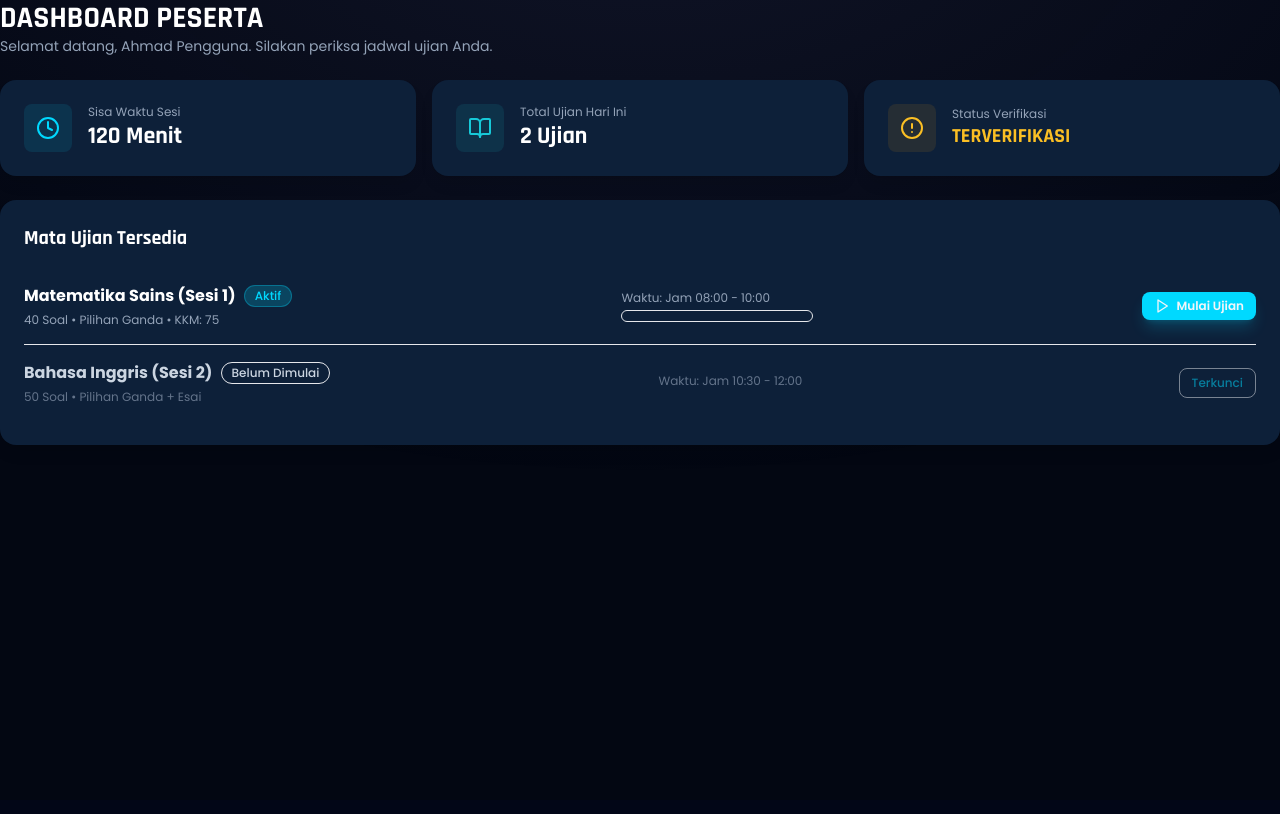
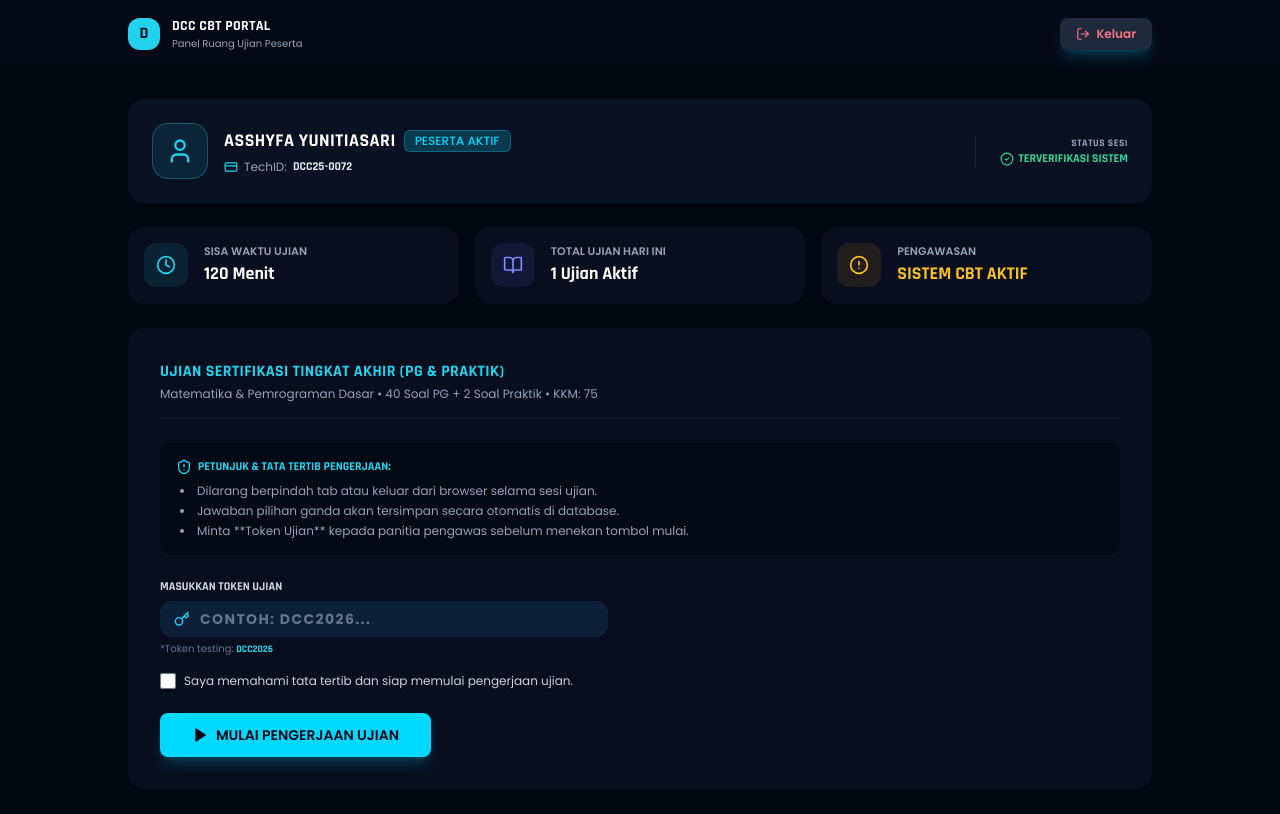
Before and after one commit to dcc-daruttaufiq/dcc-cbt-system, a React (Vite) app in the folder client/: page /dashboard-peserta in a window 1280 px wide. Shown: the top 814 px of the page. Built offline with nearby package versions, Linux system fonts and the light colour scheme.

Commit message:
feat: merge peserta dashboard code with ultra sleek UI and motion effects

```diff
--- a/client/src/pages/DashboardPeserta.jsx
+++ b/client/src/pages/DashboardPeserta.jsx
@@ -1,106 +1,259 @@
-import React from 'react';
+import React, { useState, useEffect } from 'react';
 import { motion } from 'framer-motion';
 import { useNavigate } from 'react-router-dom';
 import { useDocumentTitle } from '../hooks/useDocumentTitle';
-import Card from '../components/ui/Card';
+import Navbar from '../components/ui/Navbar';
+import Button from '../components/ui/Button';
+import Input from '../components/ui/Input';
 import Badge from '../components/ui/Badge';
-import Progress from '../components/ui/Progress';
-import Button from '../components/ui/Button';
-import { Clock, BookOpen, AlertCircle, Play } from 'lucide-react';
+import {
+  CreditCard,
+  Key,
+  Clock,
+  BookOpen,
+  Play,
+  LogOut,
+  ShieldAlert,
+  User,
+  AlertCircle,
+  CheckCircle2
+} from 'lucide-react';
 
 export default function DashboardPeserta() {
-  useDocumentTitle('Dashboard Peserta');
+  useDocumentTitle('Dashboard Peserta - DCC CBT');
   const navigate = useNavigate();
 
+  // State Identitas & Token
+  const [userName, setUserName] = useState('');
+  const [techId, setTechId] = useState('');
+  const [tokenInput, setTokenInput] = useState('');
+  const [tokenError, setTokenError] = useState('');
+  const [isAgreed, setIsAgreed] = useState(false);
+  const [isLoading, setIsLoading] = useState(false);
+
+  useEffect(() => {
+    // Ambil info nama dari storage jika ada
+    const storedName = localStorage.getItem('userName') || sessionStorage.getItem('userName') || 'ASSHYFA YUNITIASARI';
+    setUserName(storedName);
+    setTechId('DCC25-0072'); // Format TechID Resmi
+  }, []);
+
+  const handleLogout = () => {
+    localStorage.clear();
+    sessionStorage.clear();
+    navigate('/login');
+  };
+
+  const handleMulaiUjian = (e) => {
+    e.preventDefault();
+    setTokenError('');
+
+    if (!tokenInput.trim()) {
+      setTokenError('Masukkan Token Ujian terlebih dahulu!');
+      return;
+    }
+
+    if (!isAgreed) {
+      setTokenError('Anda harus menyetujui tata tertib pengerjaan ujian!');
+      return;
+    }
+
+    setIsLoading(true);
+
+    // Simulasi verifikasi token
+    setTimeout(() => {
+      if (tokenInput.trim().toUpperCase() === 'DCC2026' || tokenInput.trim() === '12345') {
+        sessionStorage.setItem('examStarted', 'true');
+        sessionStorage.setItem('examToken', tokenInput);
+        navigate('/ruang-ujian');
+      } else {
+        setTokenError('Token Ujian tidak valid! Periksa kembali token dari pengawas.');
+        setIsLoading(false);
+      }
+    }, 500);
+  };
+
   return (
+    <div className="min-h-screen bg-[#030712] text-slate-100 font-sans flex flex-col">
+      {/* NAVBAR */}
+      <Navbar>
+        <div className="flex justify-between items-center w-full max-w-5xl mx-auto">
+          <div className="flex items-center gap-3">
+            <div className="w-8 h-8 rounded-xl bg-cyan-400 flex items-center justify-center text-slate-950 font-display font-bold">
+              D
+            </div>
+            <div>
+              <h1 className="text-sm font-display font-bold text-white tracking-wide">DCC CBT PORTAL</h1>
+              <p className="text-[10px] text-slate-400 font-sans">Panel Ruang Ujian Peserta</p>
+            </div>
+          </div>
+
+          <Button
+            onClick={handleLogout}
+            className="bg-slate-800 hover:bg-slate-700 text-xs text-rose-400 border-0 font-sans flex items-center gap-1.5"
+          >
+            <LogOut className="w-3.5 h-3.5" /> Keluar
+          </Button>
+        </div>
+      </Navbar>
+
+      {/* MAIN CONTENT WITH ANIMATION */}
+      <main className="flex-1 p-4 md:p-8 overflow-y-auto">
         <motion.div
           initial={{ opacity: 0, y: 10 }}
           animate={{ opacity: 1, y: 0 }}
-      className="space-y-6"
+          className="max-w-5xl mx-auto space-y-6"
         >
-      <div>
-        <h1 className="text-3xl text-white font-display font-bold">DASHBOARD PESERTA</h1>
-        <p className="text-slate-400 text-sm">Selamat datang, Ahmad Pengguna. Silakan periksa jadwal ujian Anda.</p>
+
+          {/* KARTU PROFIL PESERTA (TECHID DCC STYLE) */}
+          <div className="p-6 bg-[#0d1527]/80 backdrop-blur-md rounded-2xl flex flex-col md:flex-row items-start md:items-center justify-between gap-6">
+            <div className="flex items-center gap-4">
+              <div className="w-14 h-14 rounded-2xl bg-cyan-400/10 border border-cyan-400/30 flex items-center justify-center text-cyan-400 font-display font-bold shrink-0">
+                <User className="w-7 h-7" />
               </div>
 
-      {/* Statistik Utama */}
+              <div className="space-y-1">
+                <div className="flex items-center gap-2">
+                  <h2 className="text-lg font-display font-bold text-white tracking-wide">{userName}</h2>
+                  <Badge variant="primary" className="text-[9px] font-display font-bold px-2 py-0.5 rounded-md uppercase">
+                    PESERTA AKTIF
+                  </Badge>
+                </div>
+
+                <p className="text-xs text-slate-400 font-sans flex items-center gap-1.5">
+                  <CreditCard className="w-3.5 h-3.5 text-cyan-400 inline" />
+                  TechID: <span className="text-slate-200 font-display font-bold">{techId}</span>
+                </p>
+              </div>
+            </div>
+
+            <div className="text-left md:text-right border-t md:border-t-0 md:border-l border-slate-800/80 pt-4 md:pt-0 md:pl-6 w-full md:w-auto">
+              <p className="text-[10px] text-slate-400 uppercase font-display font-bold tracking-wider">STATUS SESI</p>
+              <p className="text-xs font-display font-bold text-emerald-400 flex items-center gap-1 md:justify-end">
+                <CheckCircle2 className="w-3.5 h-3.5" /> TERVERIFIKASI SISTEM
+              </p>
+            </div>
+          </div>
+
+          {/* STATISTIK RINGKAS */}
           <div className="grid grid-cols-1 md:grid-cols-3 gap-4">
-        <Card className="flex items-center gap-4 border-customBorder bg-surface">
-          <div className="p-3 rounded-lg bg-primary/10 text-primary">
-            <Clock className="w-6 h-6" />
+            <div className="p-4 bg-[#0d1527]/60 backdrop-blur-md rounded-2xl flex items-center gap-4">
+              <div className="p-3 rounded-xl bg-cyan-400/10 text-cyan-400">
+                <Clock className="w-5 h-5" />
               </div>
               <div>
-            <p className="text-xs text-slate-400 font-sans">Sisa Waktu Sesi</p>
-            <h3 className="text-2xl font-display font-bold text-white">120 Menit</h3>
+                <p className="text-[11px] text-slate-400 font-sans uppercase font-semibold">Sisa Waktu Ujian</p>
+                <h3 className="text-lg font-display font-bold text-white">120 Menit</h3>
               </div>
-        </Card>
+            </div>
 
-        <Card className="flex items-center gap-4 border-customBorder bg-surface">
-          <div className="p-3 rounded-lg bg-secondary/10 text-secondary">
-            <BookOpen className="w-6 h-6" />
+            <div className="p-4 bg-[#0d1527]/60 backdrop-blur-md rounded-2xl flex items-center gap-4">
+              <div className="p-3 rounded-xl bg-indigo-500/10 text-indigo-400">
+                <BookOpen className="w-5 h-5" />
               </div>
               <div>
-            <p className="text-xs text-slate-400 font-sans">Total Ujian Hari Ini</p>
-            <h3 className="text-2xl font-display font-bold text-white">2 Ujian</h3>
+                <p className="text-[11px] text-slate-400 font-sans uppercase font-semibold">Total Ujian Hari Ini</p>
+                <h3 className="text-lg font-display font-bold text-white">1 Ujian Aktif</h3>
               </div>
-        </Card>
+            </div>
 
-        <Card className="flex items-center gap-4 border-customBorder bg-surface">
-          <div className="p-3 rounded-lg bg-amber-500/10 text-amber-400">
-            <AlertCircle className="w-6 h-6" />
+            <div className="p-4 bg-[#0d1527]/60 backdrop-blur-md rounded-2xl flex items-center gap-4">
+              <div className="p-3 rounded-xl bg-amber-500/10 text-amber-400">
+                <AlertCircle className="w-5 h-5" />
               </div>
               <div>
-            <p className="text-xs text-slate-400 font-sans">Status Verifikasi</p>
-            <h3 className="text-xl font-display font-bold text-amber-400 uppercase">Terverifikasi</h3>
+                <p className="text-[11px] text-slate-400 font-sans uppercase font-semibold">Pengawasan</p>
+                <h3 className="text-lg font-display font-bold text-amber-400 uppercase">Sistem CBT Aktif</h3>
               </div>
-        </Card>
+            </div>
           </div>
 
-      {/* Daftar Ujian Aktif */}
-      <Card className="border-customBorder bg-surface">
-        <h2 className="text-xl font-display font-bold mb-4 text-white">Mata Ujian Tersedia</h2>
-        <div className="divide-y divide-customBorder/40">
-          <div className="py-4 flex flex-col sm:flex-row sm:items-center justify-between gap-4">
-            <div>
-              <div className="flex items-center gap-2 mb-1">
-                <h4 className="text-base font-bold text-white">Matematika Sains (Sesi 1)</h4>
-                <Badge variant="primary">Aktif</Badge>
-              </div>
-              <p className="text-xs text-slate-400">40 Soal • Pilihan Ganda • KKM: 75</p>
-            </div>
-            <div className="w-full sm:w-48">
-              <p className="text-xs text-slate-400 mb-1">Waktu: Jam 08:00 - 10:00</p>
-              <Progress value={0} max={100} />
+          {/* FORM PENGERJAAN & AKSES TOKEN */}
+          <div className="p-6 md:p-8 bg-[#0d1527]/60 backdrop-blur-md rounded-2xl space-y-6">
+            <div className="border-b border-slate-800/60 pb-4">
+              <h3 className="text-base font-display font-bold text-cyan-400 tracking-wide uppercase">
+                UJIAN SERTIFIKASI TINGKAT AKHIR (PG & PRAKTIK)
+              </h3>
+              <p className="text-xs text-slate-400 mt-0.5 font-sans">
+                Matematika & Pemrograman Dasar • 40 Soal PG + 2 Soal Praktik • KKM: 75
+              </p>
             </div>
 
-            {/* Navigasi Mulai Ujian Ditambahkan di sini */}
+            {/* PETUNJUK */}
+            <div className="p-4 bg-[#030712]/60 rounded-xl space-y-2 text-xs text-slate-300 font-sans">
+              <p className="font-display font-bold text-cyan-400 uppercase flex items-center gap-1.5">
+                <ShieldAlert className="w-4 h-4" /> Petunjuk & Tata Tertib Pengerjaan:
+              </p>
+              <ul className="list-disc list-inside space-y-1 text-slate-400 pl-1">
+                <li>Dilarang berpindah tab atau keluar dari browser selama sesi ujian.</li>
+                <li>Jawaban pilihan ganda akan tersimpan secara otomatis di database.</li>
+                <li>Minta **Token Ujian** kepada panitia pengawas sebelum menekan tombol mulai.</li>
+              </ul>
+            </div>
+
+            {/* FORM MASUKKAN TOKEN */}
+            <form onSubmit={handleMulaiUjian} className="space-y-4">
+              <div>
+                <label className="text-xs font-display font-bold text-slate-300 uppercase block mb-1.5">
+                  Masukkan Token Ujian
+                </label>
+                <div className="relative max-w-md">
+                  <Key className="w-4 h-4 text-cyan-400 absolute left-3.5 top-1/2 -translate-y-1/2" />
+                  <Input
+                    type="text"
+                    placeholder="Contoh: DCC2026..."
+                    value={tokenInput}
+                    onChange={(e) => setTokenInput(e.target.value.toUpperCase())}
+                    className="pl-10 uppercase font-display font-bold tracking-widest text-sm bg-[#030712]/80 border-0 text-white rounded-xl"
+                  />
+                </div>
+                <p className="text-[10px] text-slate-500 mt-1 font-sans">
+                  *Token testing: <code className="text-cyan-400 font-bold font-display">DCC2026</code>
+                </p>
+              </div>
+
+              {/* CHECKBOX KONFIRMASI */}
+              <div className="flex items-center gap-2">
+                <input
+                  type="checkbox"
+                  id="agree"
+                  checked={isAgreed}
+                  onChange={(e) => setIsAgreed(e.target.checked)}
+                  className="w-4 h-4 accent-cyan-400 rounded cursor-pointer"
+                />
+                <label htmlFor="agree" className="text-xs text-slate-300 cursor-pointer select-none font-sans">
+                  Saya memahami tata tertib dan siap memulai pengerjaan ujian.
+                </label>
+              </div>
+
+              {/* ERROR ALERT */}
+              {tokenError && (
+                <div className="p-3 bg-rose-500/10 rounded-xl text-rose-400 text-xs font-sans flex items-center gap-2">
+                  <AlertCircle className="w-4 h-4 shrink-0" />
+                  <span>{tokenError}</span>
+                </div>
+              )}
+
+              {/* BUTTON SUBMIT */}
+              <div className="pt-2">
                 <Button
-              variant="primary"
-              size="sm"
-              className="shrink-0"
-              onClick={() => navigate('/ruang-ujian')}
+                  type="submit"
+                  disabled={isLoading}
+                  className="w-full md:w-auto px-8 py-3 bg-cyan-400 hover:bg-cyan-300 text-slate-950 font-display font-bold text-sm border-0 shadow-lg shadow-cyan-400/20 flex items-center justify-center gap-2"
                 >
-              <Play className="w-4 h-4 mr-1.5" /> Mulai Ujian
+                  {isLoading ? 'MEMVERIFIKASI TOKEN...' : (
+                    <>
+                      <Play className="w-4 h-4 fill-slate-950" /> MULAI PENGERJAAN UJIAN
+                    </>
+                  )}
                 </Button>
               </div>
+            </form>
 
-          <div className="py-4 flex flex-col sm:flex-row sm:items-center justify-between gap-4">
-            <div>
-              <div className="flex items-center gap-2 mb-1">
-                <h4 className="text-base font-bold text-slate-300">Bahasa Inggris (Sesi 2)</h4>
-                <Badge variant="outline">Belum Dimulai</Badge>
           </div>
-              <p className="text-xs text-slate-500">50 Soal • Pilihan Ganda + Esai</p>
+
+        </motion.div>
+      </main>
     </div>
-            <div className="w-full sm:w-48">
-              <p className="text-xs text-slate-500 mb-1">Waktu: Jam 10:30 - 12:00</p>
-            </div>
-            <Button variant="outline" size="sm" className="shrink-0" disabled>
-              Terkunci
-            </Button>
-          </div>
-        </div>
-      </Card>
-    </motion.div>
   );
 }
```
Lines whose indentation alone changed are shown as unchanged.
